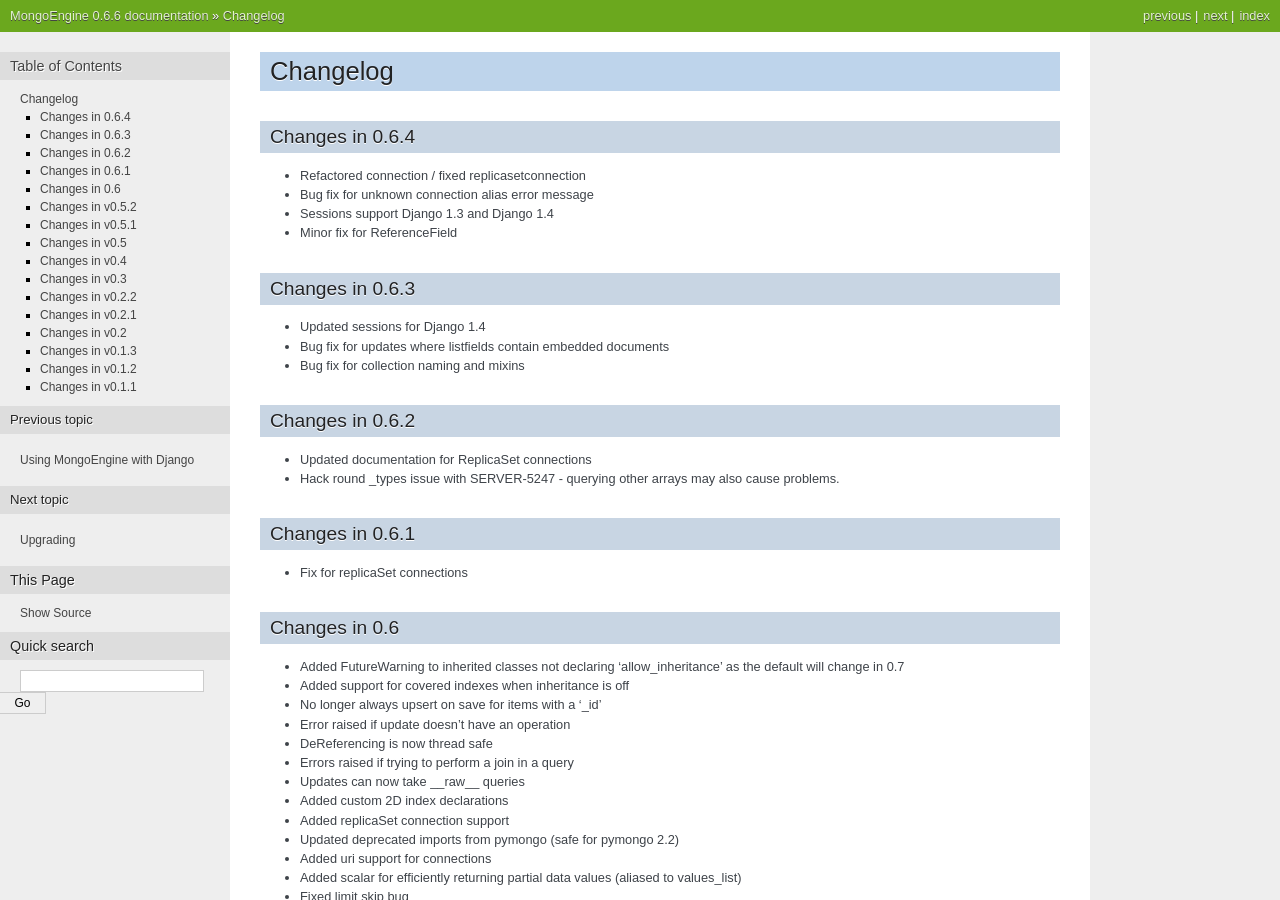
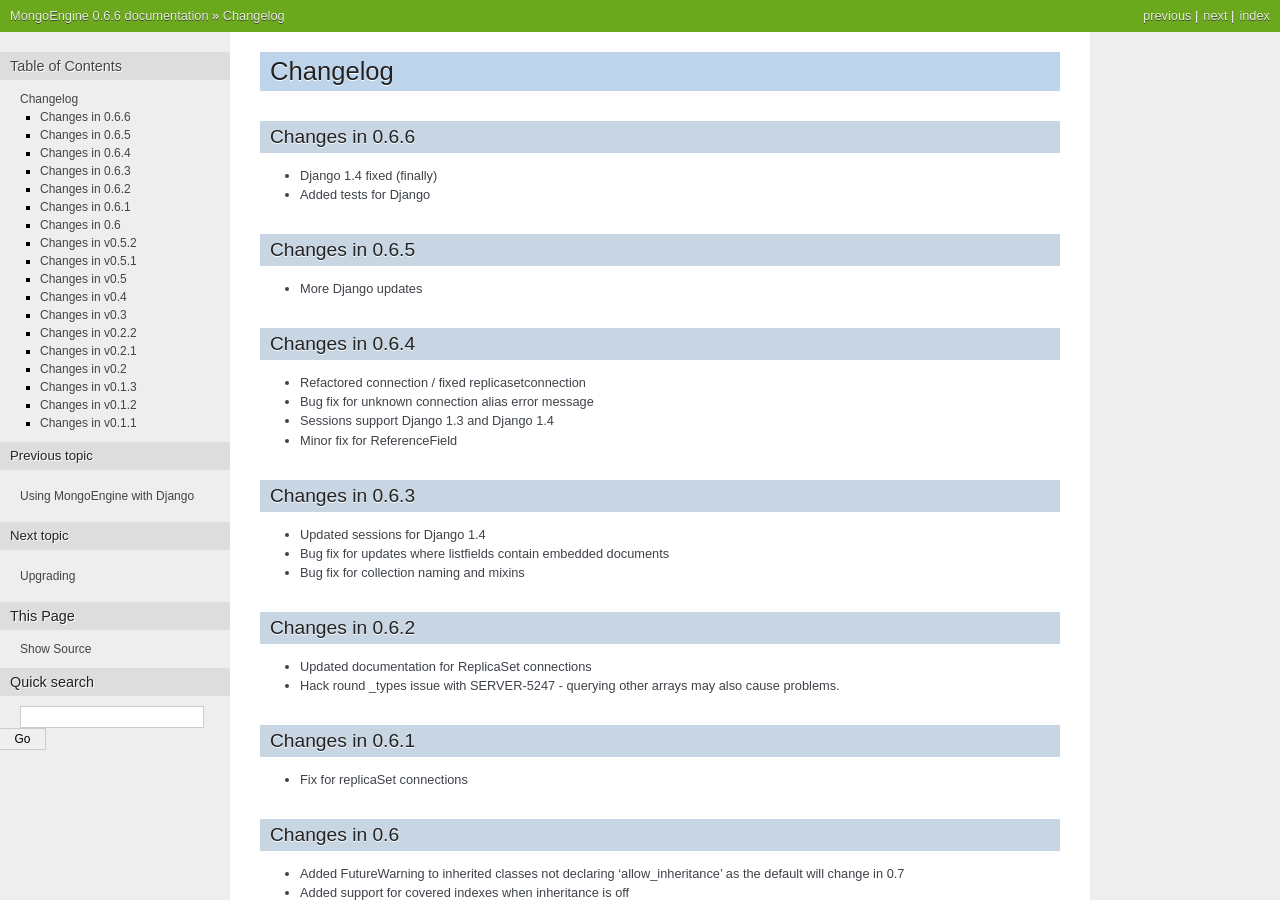
Before and after one commit to MongoEngine/mongoengine, a Sphinx documentation site: the page built from docs/changelog.rst, in a window 1280 px wide and 900 px high. Built offline with Sphinx 7.4.7, drawn with Linux system fonts in a browser that asks for light colours.

Commit message:
Updated changelog

```diff
--- a/docs/changelog.rst
+++ b/docs/changelog.rst
@@ -1,6 +1,15 @@
 =========
 Changelog
 =========
+
+Changes in 0.6.6
+================
+- Django 1.4 fixed (finally)
+- Added tests for Django
+
+Changes in 0.6.5
+================
+- More Django updates
 
 Changes in 0.6.4
 ================
```
